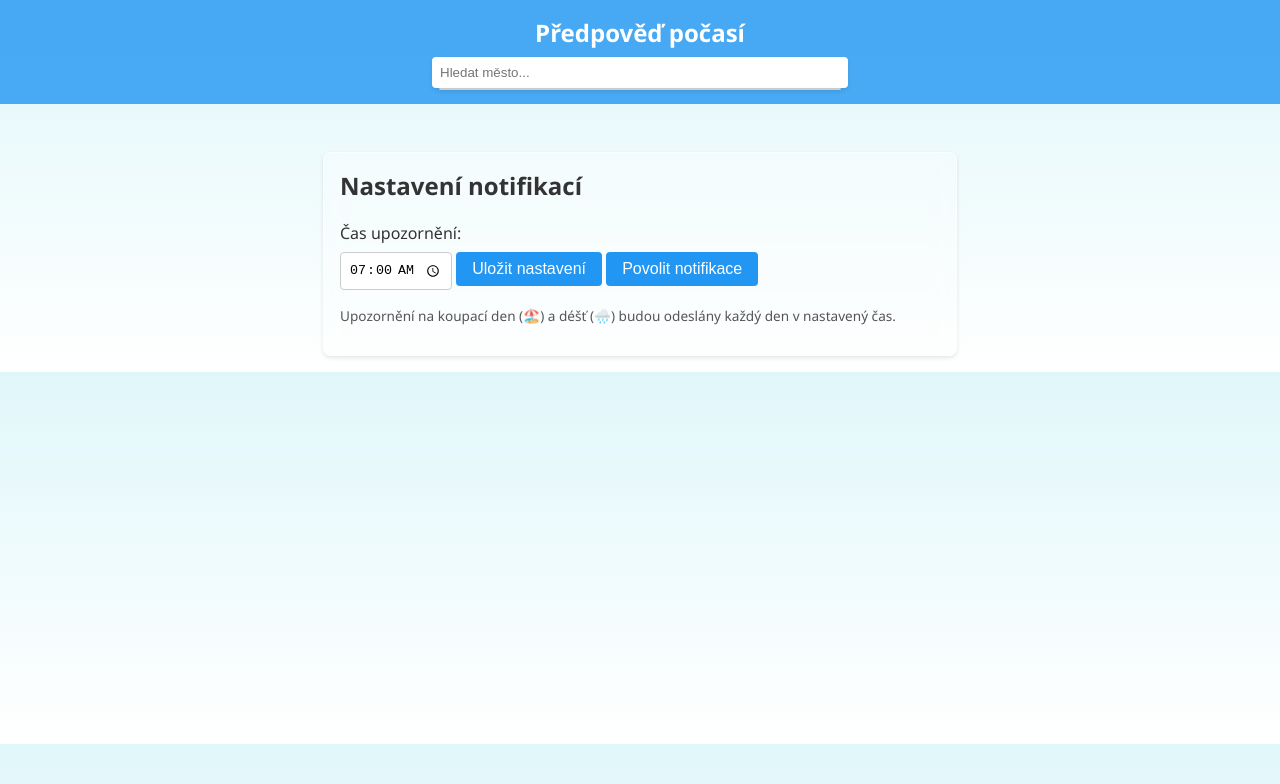
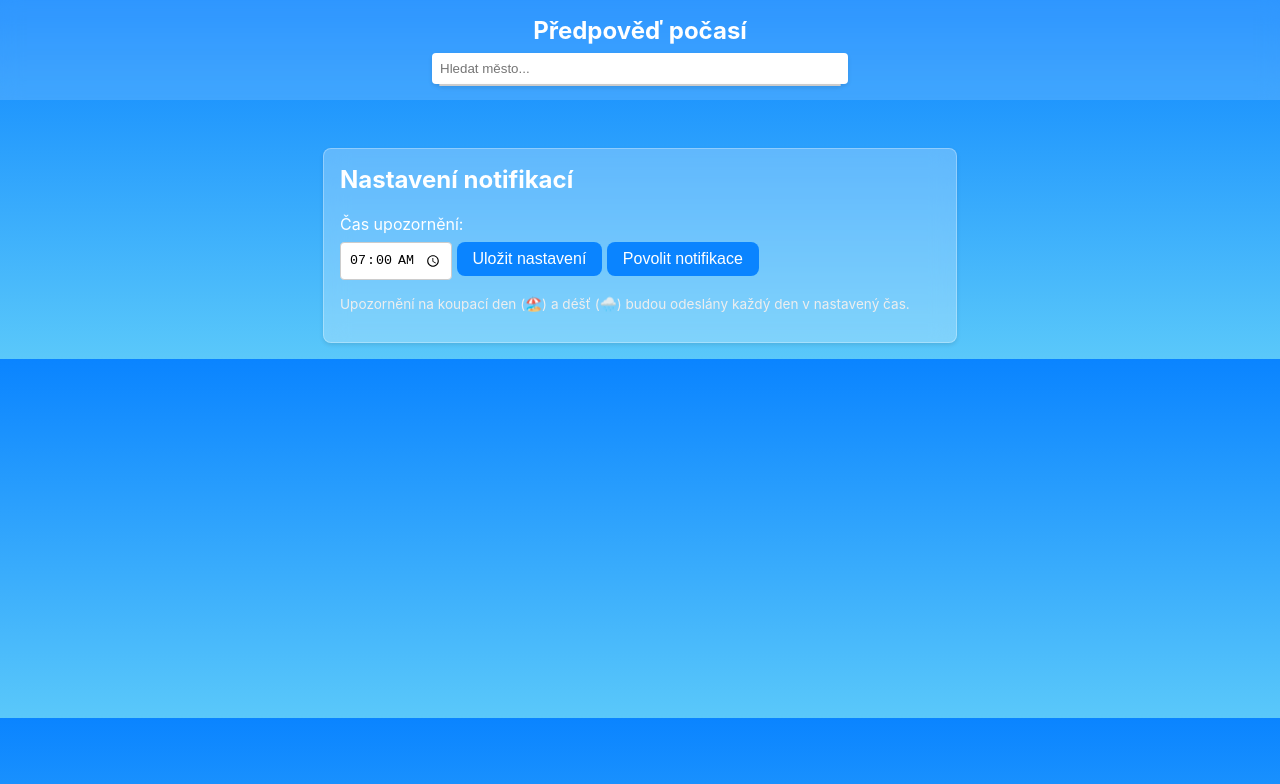
Before and after one commit to fduihdsvjnoiasdj/weather, a website: page index.html in a window 1280 px wide. Drawn offline with Linux system fonts and the light colour scheme; no server answers.

Commit message:
Update styles to mimic iOS weather design

```diff
--- a/index.html
+++ b/index.html
@@ -6,6 +6,7 @@
     <title>Předpověď počasí</title>
     <!-- Manifest pro instalaci aplikace -->
     <link rel="manifest" href="manifest.json" />
+    <meta name="theme-color" content="#0a84ff" />
     <!-- Ikony pro různé platformy -->
     <link rel="icon" type="image/png" sizes="192x192" href="icons/icon-192.png" />
     <link rel="apple-touch-icon" href="icons/icon-512.png" />
--- a/style.css
+++ b/style.css
@@ -4,16 +4,19 @@
  */
 
 body {
-  font-family: 'Segoe UI', Tahoma, sans-serif;
+  font-family: -apple-system, BlinkMacSystemFont, 'Segoe UI', Roboto,
+    'Helvetica Neue', Arial, sans-serif;
   margin: 0;
   padding: 0;
-  background: linear-gradient(#e0f7fa, #ffffff);
-  color: #333;
+  background: linear-gradient(#0a84ff, #5ac8fa);
+  color: #fff;
 }
 
 header {
-  background: rgba(33, 150, 243, 0.8);
-  color: white;
+  background: rgba(255, 255, 255, 0.15);
+  backdrop-filter: blur(10px);
+  -webkit-backdrop-filter: blur(10px);
+  color: #fff;
   padding: 1rem;
   text-align: center;
   position: sticky;
@@ -81,10 +84,10 @@ main {
 }
 
 .location-card {
-  background: rgba(255, 255, 255, 0.3);
-  backdrop-filter: blur(10px);
-  -webkit-backdrop-filter: blur(10px);
-  border: 1px solid rgba(255, 255, 255, 0.5);
+  background: rgba(255, 255, 255, 0.25);
+  backdrop-filter: blur(12px);
+  -webkit-backdrop-filter: blur(12px);
+  border: 1px solid rgba(255, 255, 255, 0.3);
   margin: 1rem 0;
   padding: 1rem;
   border-radius: 8px;
@@ -120,7 +123,7 @@ main {
 }
 
 .forecast-day {
-  background: rgba(227, 242, 253, 0.8);
+  background: rgba(255, 255, 255, 0.2);
   padding: 0.5rem;
   border-radius: 6px;
   text-align: center;
@@ -141,10 +144,10 @@ main {
 }
 
 .settings {
-  background: rgba(255, 255, 255, 0.3);
-  backdrop-filter: blur(10px);
-  -webkit-backdrop-filter: blur(10px);
-  border: 1px solid rgba(255, 255, 255, 0.5);
+  background: rgba(255, 255, 255, 0.25);
+  backdrop-filter: blur(12px);
+  -webkit-backdrop-filter: blur(12px);
+  border: 1px solid rgba(255, 255, 255, 0.3);
   padding: 1rem;
   margin: 1rem auto;
   border-radius: 8px;
@@ -170,22 +173,22 @@ main {
 }
 
 button {
-  background: #2196f3;
-  color: white;
+  background: #0a84ff;
+  color: #fff;
   border: none;
-  border-radius: 4px;
+  border-radius: 8px;
   padding: 0.5rem 1rem;
   cursor: pointer;
   font-size: 1rem;
 }
 
 button:hover {
-  background: #1976d2;
+  background: #006be6;
 }
 
 .note {
   font-size: 0.85rem;
-  color: #555;
+  color: #eee;
   margin-top: 0.5rem;
 }
 
```
